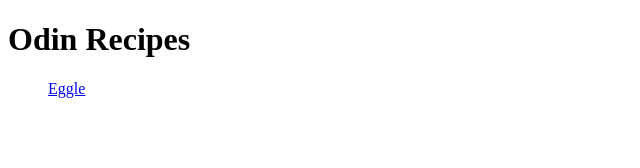
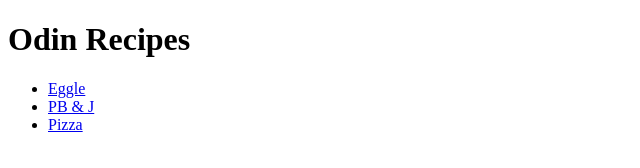
Before and after one commit to ThadGreen/odin-recipes, a plain HTML site: page index.html in a window 1280 px wide. Shown: the whole page, without its empty margins (0-640 px from the left). Drawn offline with Linux system fonts and the light colour scheme.

Commit message:
Updated the list of links so that they are each actually in a list object.

```diff
--- a/index.html
+++ b/index.html
@@ -7,7 +7,15 @@
         <body>
             <h1>Odin Recipes</h1>
             <ul>
-                <a href="./recipes/eggle.html">Eggle</a>
+                <li>
+                    <a href="./recipes/eggle.html">Eggle</a>
+                </li>
+                <li>
+                    <a href="./recipes/pbj.html">PB & J</a>
+                </li>
+                <li>
+                    <a href="./recipes/pizza.html">Pizza</a>
+                </li>
             </ul>
         </body>
     </head>
```
